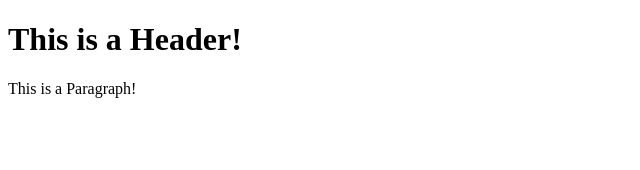
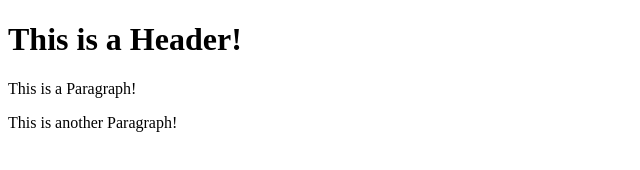
Before and after one commit to Kong-Judy/git-test, a plain HTML site: page index.html in a window 1280 px wide. Shown: the whole page, without its empty margins (0-640 px from the left). Drawn offline with Linux system fonts and the light colour scheme.

Commit message:
Third commit

```diff
--- a/index.html
+++ b/index.html
@@ -3,6 +3,7 @@
     <body>
         <h1>This is a Header!</h1>
         <p>This is a Paragraph!</p>
+        <p>This is another Paragraph!</p>
     </body>
 
 </html>
```
